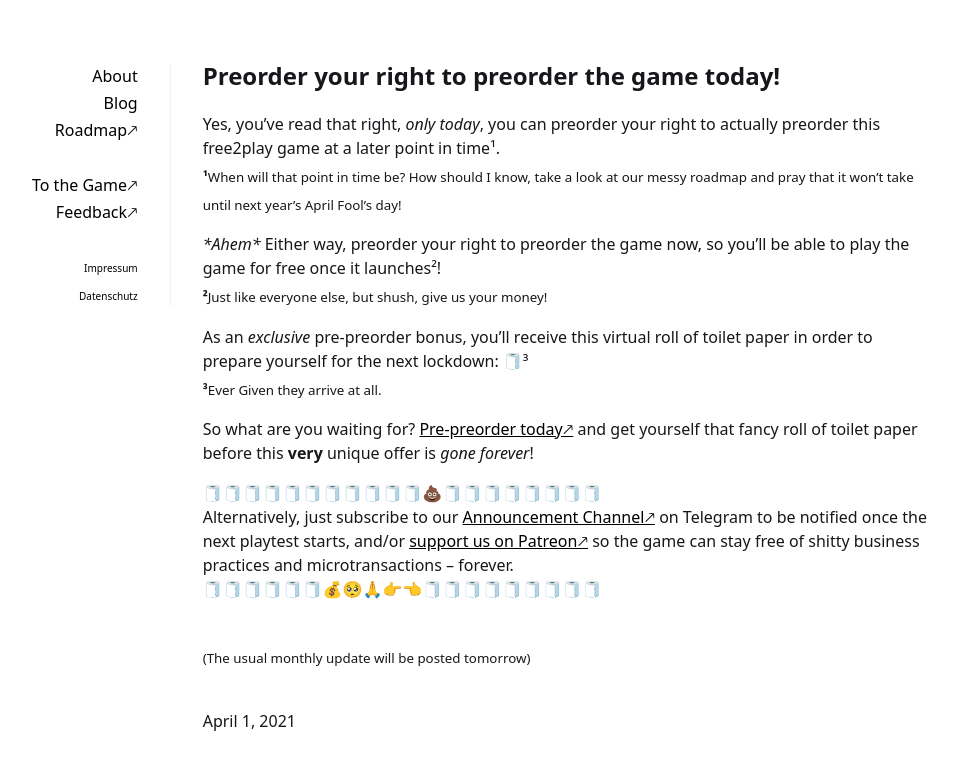
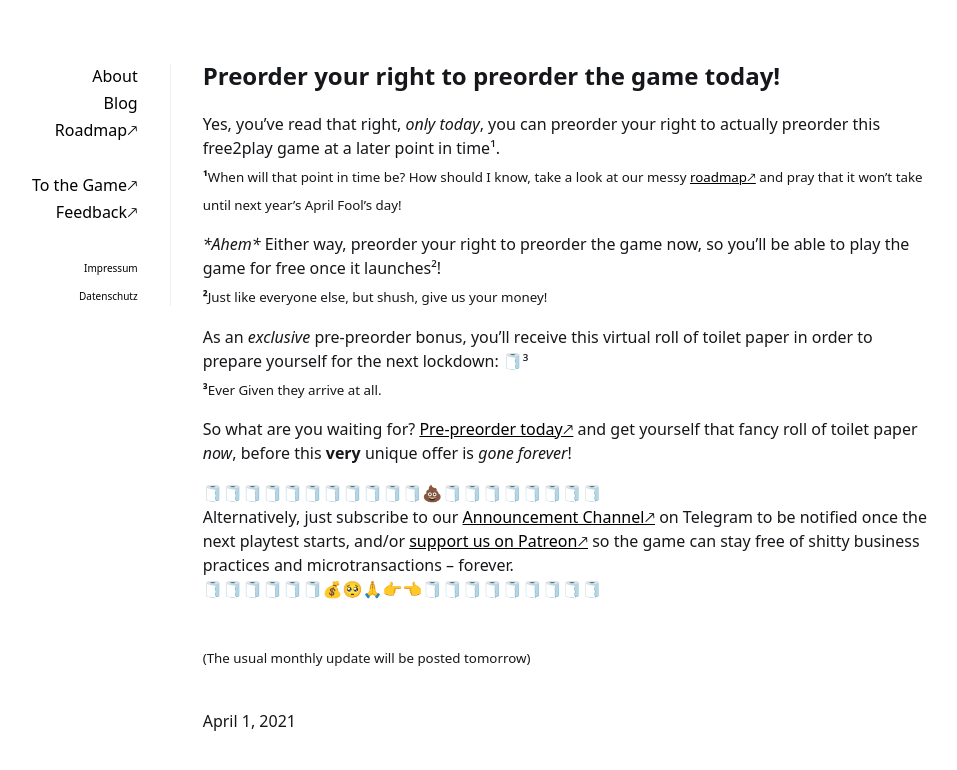
Before and after one commit to TypoTales/Website, a Jekyll site: the page built from docs/_posts/2021-04-01-prepreorders-starting-now.md, in a window 1280 px wide. Shown: the top 770 px of the page, without its empty margins (160-1117 px from the left). Built offline with Jekyll 4.4.1, drawn with Linux system fonts in a browser that asks for light colours.

```diff
--- a/docs/_posts/2021-04-01-prepreorders-starting-now.md
+++ b/docs/_posts/2021-04-01-prepreorders-starting-now.md
@@ -6,7 +6,7 @@ summary: Don't miss out on a very special offer on a very special day!
 ---
 
 Yes, you've read that right, *only today*, you can preorder your right to actually preorder this free2play game at a later point in time¹.
-<br><sub>**¹**When will that point in time be? How should I know, take a look at our messy roadmap and pray that it won't take until next year's April Fool's day!</sub>
+<br><sub>**¹**When will that point in time be? How should I know, take a look at our messy [roadmap🡕](http://roadmap.typotales.com) and pray that it won't take until next year's April Fool's day!</sub>
 
 _\*Ahem*_ Either way, preorder your right to preorder the game now, so you'll be able to play the game for free once it launches²!
 <br><sub>**²**Just like everyone else, but shush, give us your money!</sub>
@@ -14,7 +14,7 @@ _\*Ahem*_ Either way, preorder your right to preorder the game now, so you'll be
 As an *exclusive* pre-preorder bonus, you'll receive this virtual roll of toilet paper in order to prepare yourself for the next lockdown: 🧻³
 <br><sub>**³**Ever Given they arrive at all.</sub>
 
-So what are you waiting for? [Pre-preorder today🡕](https://bit.ly/3sysbYZ) and get yourself that fancy roll of toilet paper before this **very** unique offer is *gone forever*!
+So what are you waiting for? [Pre-preorder today🡕](https://bit.ly/3sysbYZ) and get yourself that fancy roll of toilet paper *now*, before this **very** unique offer is *gone forever*!
 
 🧻🧻🧻🧻🧻🧻🧻🧻🧻🧻🧻💩🧻🧻🧻🧻🧻🧻🧻🧻<br>
 Alternatively, just subscribe to our [Announcement Channel🡕](https://t.me/typotales) on Telegram to be notified once the next playtest starts, and/or [support us on Patreon🡕](http://patreon.typotales.com) so the game can stay free of shitty business practices and microtransactions – forever.<br>
```
